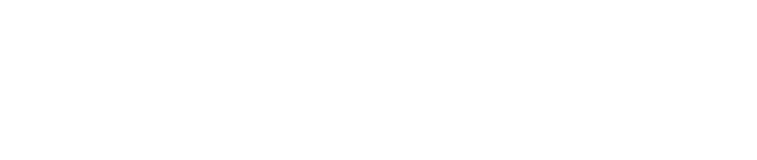
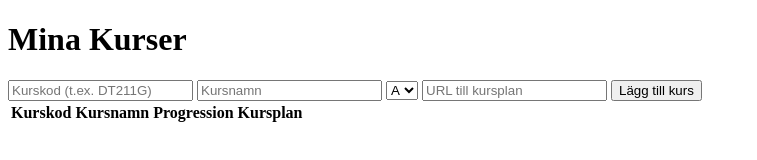
Before and after one commit to fridaruth/Typescript-lab1, a website built with Vite: page my-course-app/index.html in a window 1280 px wide. Shown: the whole page, without its empty margins (0-757 px from the left). Built offline with nearby package versions, Linux system fonts and the light colour scheme.

Commit message:
Add course form and CourseInfo model to manage course data

```diff
--- a/my-course-app/index.html
+++ b/my-course-app/index.html
@@ -7,7 +7,34 @@
     <title>my-course-app</title>
   </head>
   <body>
-    <div id="app"></div>
+    <div id="app">
+      <h1>Mina Kurser</h1>
+      <form id="course-form">
+        <input type="text" id="code" placeholder="Kurskod (t.ex. DT211G)" required>
+        <input type="text" id="name" placeholder="Kursnamn" required>
+        <select id="progression">
+          <option value="A">A</option>
+          <option value="B">B</option>
+          <option value="C">C</option>
+        </select>
+        <input type="url" id="syllabus" placeholder="URL till kursplan" required>
+        <button type="submit">Lägg till kurs</button>
+      </form>
+
+      <table id="course-list">
+        <thead>
+          <tr>
+            <th>Kurskod</th>
+            <th>Kursnamn</th>
+            <th>Progression</th>
+            <th>Kursplan</th>
+          </tr>
+        </thead>
+        <tbody>
+          <tbody id="course-tbody">
+        </tbody>
+      </table>
+    </div>
     <script type="module" src="/src/main.ts"></script>
   </body>
 </html>
--- /dev/null
+++ b/my-course-app/src/models/Course.ts
@@ -0,0 +1,6 @@
+export interface CourseInfo {
+    code: string;
+    name: string;
+    progression: 'A' | 'B' | 'C';
+    syllabus: string;
+}
```
